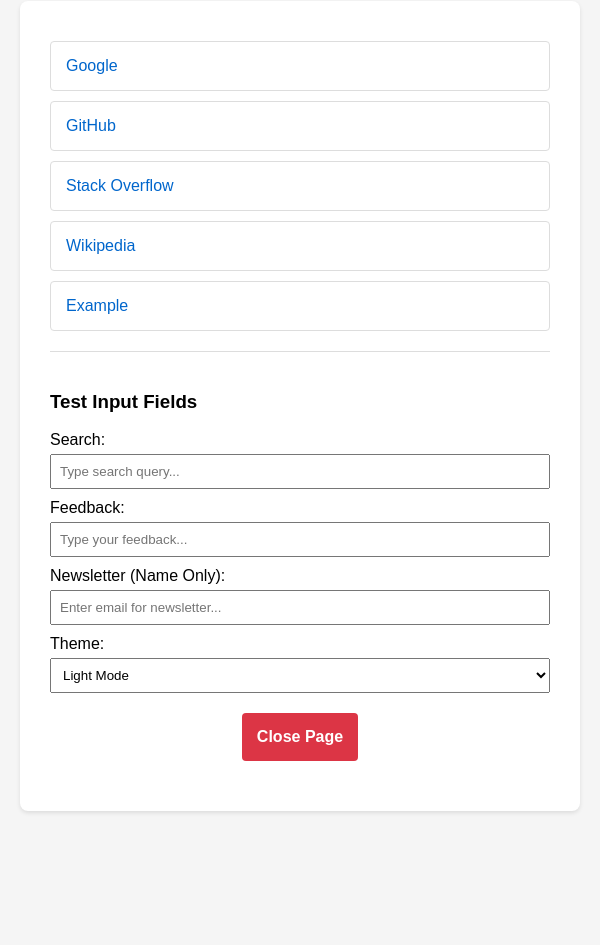
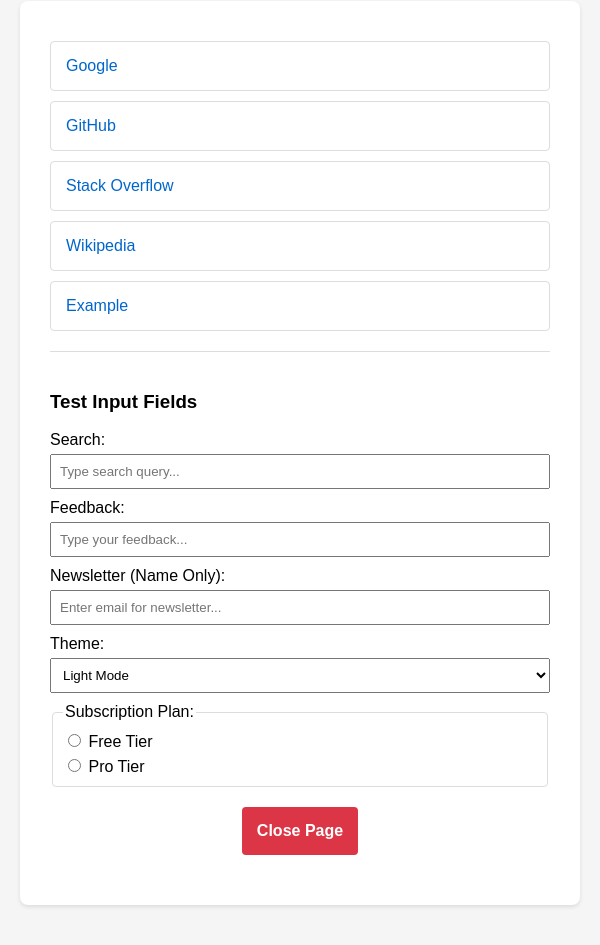
Before and after one commit to deepanc/function-gemma, an Electron app: page user-registration/links.html in a window 600 px wide. Shown: the part 149-1094 px from the top of the page. Before the commit the page ends 1030 px from the top, so only its background shows below. Drawn offline with Linux system fonts and the light colour scheme.

Commit message:
added support for radio buttons

```diff
--- a/user-registration/links.html
+++ b/user-registration/links.html
@@ -97,6 +97,18 @@
           <option value="blue">Blue Theme</option>
         </select>
       </div>
+
+      <fieldset style="border: 1px solid #ddd; padding: 10px; margin-bottom: 10px; border-radius: 4px;">
+        <legend>Subscription Plan:</legend>
+        <div style="margin-bottom: 5px;">
+          <input type="radio" id="plan-free" name="plan" value="free">
+          <label for="plan-free">Free Tier</label>
+        </div>
+        <div>
+          <input type="radio" id="plan-pro" name="plan" value="pro">
+          <label for="plan-pro">Pro Tier</label>
+        </div>
+      </fieldset>
     </div>
 
     <button id="close_button" class="close-button">Close Page</button>
```
Also changed, not shown: 1 other file.
